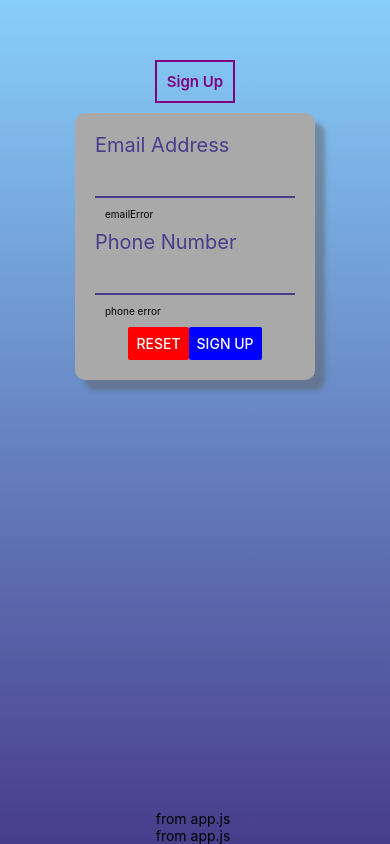
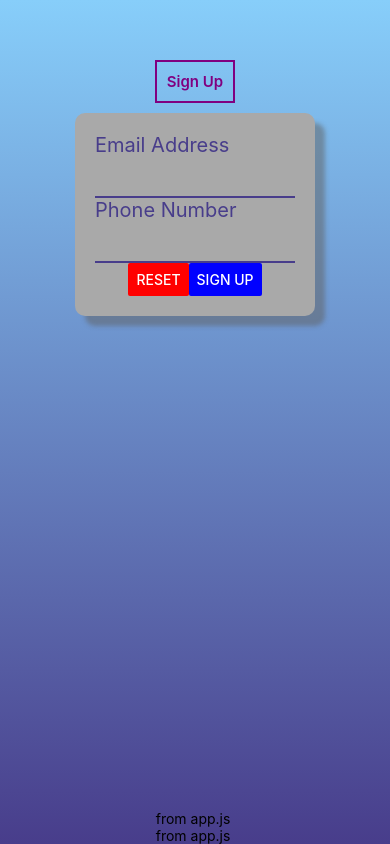
Before and after one commit to yusun97/MobileAssignmentOne, a React Native app: screen / in a window 390 px wide. Built offline with nearby package versions, Linux system fonts and the light colour scheme.

Commit message:
error message cannot be shown

```diff
--- a/components/Input.js
+++ b/components/Input.js
@@ -24,15 +24,59 @@ export default function Input({
     setPhone("");
   }
 
-  function validation() {
+  // function validation() {
+  // let regEmail =
+  //   /^[a-zA-Z\d]+([-_\.][a-zA-Z\d]+)*@[a-zA-Z\d]+\.[a-zA-Z\d]{2,4}$/;
+  // if (regEmail.test(email) && phone.length === 10 && !isNaN(phone)) {
+  // sendChangedEmail(email);
+  // sendChangedPhone(phone);
+  // sendConfirmVisible(true);
+  // } else {
+  //   console.log("The information is not valid");
+  // }
+  // }
+
+  // let emailIsValid = true;
+  // let phoneIsValid = true;
+  let emailErrorShown;
+  let phoneErrorShown;
+  function validate() {
+    emailErrorShown = false;
+    phoneErrorShown = false;
+
+    if (email.length < 3) {
+      emailErrorShown = true;
+    }
+
+    if (phone.length < 3) {
+      phoneErrorShown = true;
+    }
+
+    console.log("emailErrorShown: " + emailErrorShown);
+    console.log("phoneErrorShown: " + phoneErrorShown);
+
+    if (phoneErrorShown == false && emailErrorShown == false) {
+      sendChangedEmail(email);
+      sendChangedPhone(phone);
+      sendConfirmVisible(true);
+    }
     // let regEmail =
     //   /^[a-zA-Z\d]+([-_\.][a-zA-Z\d]+)*@[a-zA-Z\d]+\.[a-zA-Z\d]{2,4}$/;
-    // if (regEmail.test(email) && phone.length === 10 && !isNaN(phone)) {
-    sendChangedEmail(email);
-    sendChangedPhone(phone);
-    sendConfirmVisible(true);
-    // } else {
-    //   console.log("The information is not valid");
+    // if (!regEmail.test(email)) {
+    //   emailIsValid = false;
+    // }
+    // if (email.length < 3) {
+    //   emailIsValid = false;
+    // }
+    // if (phone.length < 3 || isNaN(phone)) {
+    //   phoneIsValid = false;
+    // }
+    // console.log("emailIsValid " + emailIsValid);
+    // console.log("phoneIsValid " + phoneIsValid);
+    // if (phoneIsValid && emailIsValid) {
+    //   sendChangedEmail(email);
+    //   sendChangedPhone(phone);
+    //   sendConfirmVisible(true);
     // }
   }
 
@@ -45,7 +89,9 @@ export default function Input({
         style={styles.input}
         onChangeText={changeEmailHandle}
       />
-      <Text style={styles.error}>emailError</Text>
+      {emailErrorShown && (
+        <Text style={styles.error}>Please enter a valid email</Text>
+      )}
 
       <Text style={styles.contentTitle}>Phone Number</Text>
       <TextInput
@@ -54,13 +100,13 @@ export default function Input({
         style={styles.input}
         onChangeText={changePhoneHandle}
       />
-      {/* <PhoneErrorNotice/> */}
-      {/* <PhoneErrorNotice enteredPhone={phone} /> */}
-      <Text style={styles.error}>phone error</Text>
+      {phoneErrorShown && (
+        <Text style={styles.error}>Please enter a valid phone number</Text>
+      )}
 
       <View style={styles.buttonContain}>
         <Buttons buttonName={"Reset"} action={resetHandle} />
-        <Buttons buttonName={"Sign Up"} action={validation} />
+        <Buttons buttonName={"Sign Up"} action={validate} />
       </View>
     </View>
   );
```
